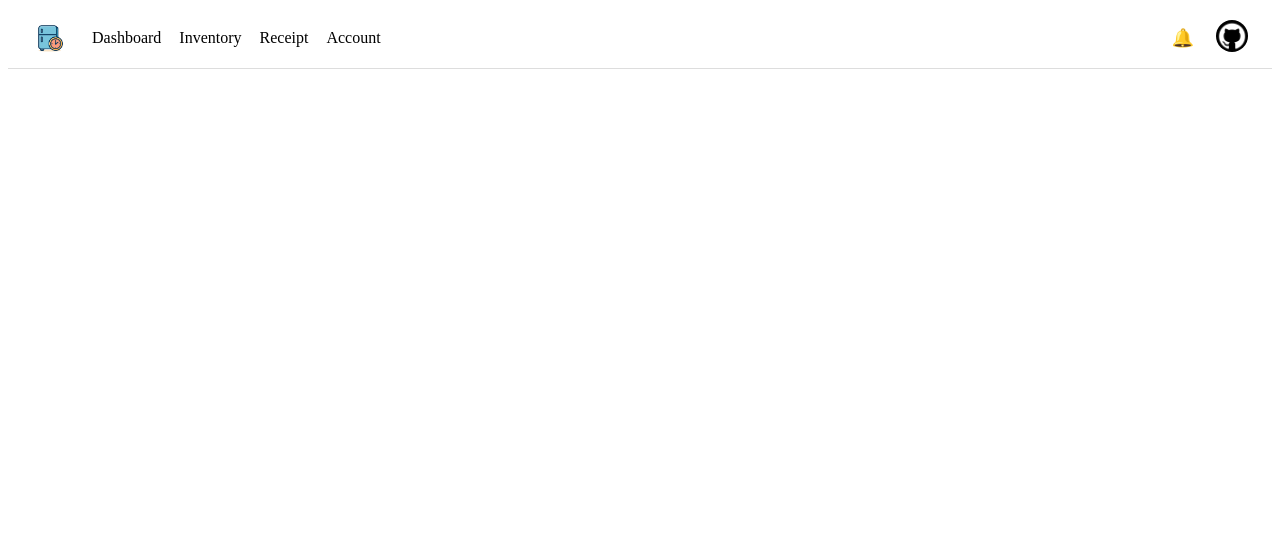
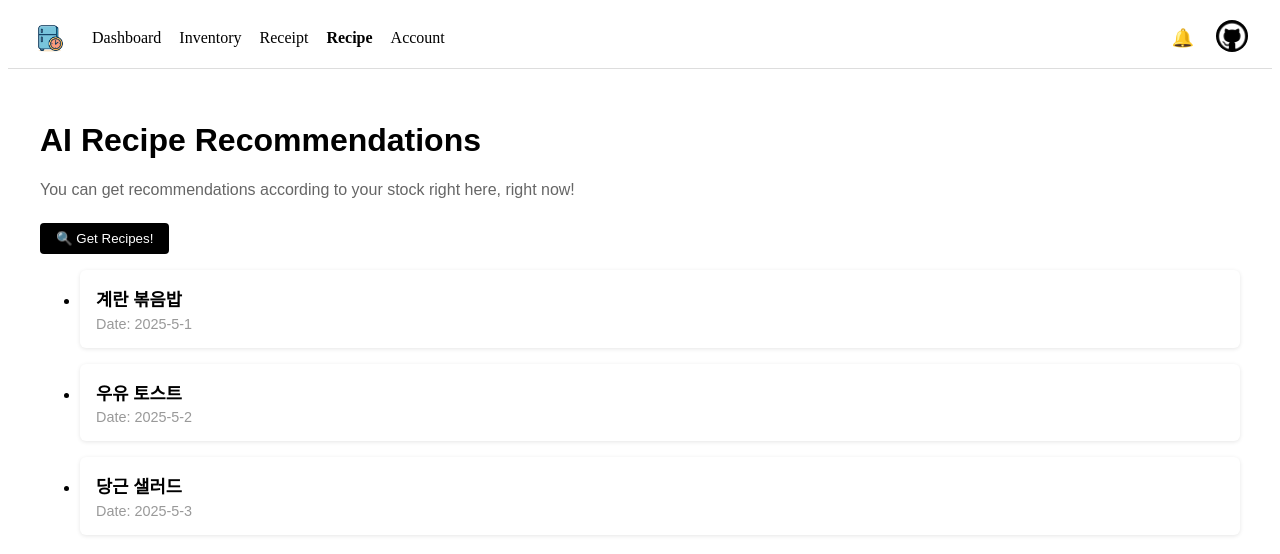
Before and after one commit to sonnykwack/OCR_PJ, a Vue app: page /recipes in a window 1280 px wide. Shown: the top 554 px of the page. Built offline with nearby package versions, Linux system fonts and the light colour scheme.

Commit message:
api 연동 전 최종

```diff
--- a/package.json
+++ b/package.json
@@ -11,8 +11,10 @@
     "format": "prettier --write src/"
   },
   "dependencies": {
+    "chart.js": "^4.4.9",
     "pinia": "^3.0.1",
     "vue": "^3.5.13",
+    "vue-chartjs": "^5.3.2",
     "vue-router": "^4.5.1"
   },
   "devDependencies": {
--- a/src/App.vue
+++ b/src/App.vue
@@ -21,6 +21,7 @@ export default {
           <li><router-link to="/home">Dashboard</router-link></li>
           <li><router-link to="/inventory">Inventory</router-link></li>
           <li><router-link to="/receipt">Receipt</router-link></li>
+          <li><router-link to="/recipes">Recipe</router-link></li>
           <li><router-link to="/account">Account</router-link></li>
         </ul>
       </div>
--- /dev/null
+++ b/src/api/index.js
@@ -0,0 +1,10 @@
+import axios from 'axios'
+
+const api = axios.create({
+  baseURL: '/api',
+  headers: {
+    'Content-Type': 'application/json',
+  },
+})
+
+export default api
--- a/src/components/HomePage.vue
+++ b/src/components/HomePage.vue
@@ -85,7 +85,16 @@
       <section class="overview">
         <div class="inventory-overview">
           <h3>Inventory Overview</h3>
-          <div class="chart">Graph Placeholder</div>
+          <div class="donut-container">
+            <div class="donut-box">
+              <h4>Refrigerated</h4>
+              <Doughnut :data="refrigeratedChartData" :options="chartOptions('Refrigerated')" />
+            </div>
+            <div class="donut-box">
+              <h4>Frozen</h4>
+              <Doughnut :data="frozenChartData" :options="chartOptions('Frozen')" />
+            </div>
+          </div>
         </div>
 
         <div class="recent-activity">
@@ -107,9 +116,15 @@
 <script>
 import { storageSections } from '@/assets/state.js'
 import { useActivityStore } from '@/stores/activity'
+import { Doughnut } from 'vue-chartjs'
+import { Chart as ChartJS, Title, Tooltip, Legend, ArcElement, CategoryScale } from 'chart.js'
+ChartJS.register(Title, Tooltip, Legend, ArcElement, CategoryScale)
 
 export default {
   name: 'HomePage',
+  components: {
+    Doughnut,
+  },
   data() {
     return {
       showAddForm: false,
@@ -127,6 +142,13 @@ export default {
         { name: 'Pasta Primavera', matchPercent: 80 },
         { name: 'Greek Salad', matchPercent: 100 },
       ],
+      recipes: [
+        { recipe_id: 1, title: '계란 볶음밥' },
+        { recipe_id: 2, title: '양배추 샐러드' },
+        { recipe_id: 3, title: '두부 파스타' },
+        { recipe_id: 4, title: '감자조림' },
+      ],
+
       recentActivity: [
         { id: 1, type: 'add', message: 'Added 1L Milk', time: '2 hours ago' },
         { id: 2, type: 'remove', message: 'Removed Expired Yogurt', time: '5 hours ago' },
@@ -210,8 +232,75 @@ export default {
       this.newItem = { section: '', category: '', name: '', capacity: '', qty: 1, daysLeft: null }
       this.showAddForm = false
     },
+    chartOptions(storageName) {
+      const target = this.storageSections.find((s) => s.name === storageName) || { categories: [] }
+      const itemMap = {}
+      target.categories.forEach((cat) => {
+        itemMap[cat.name] = cat.items.map((item) => ({
+          name: item.name,
+          qty: item.qty,
+          expiry: item.expiry || 'N/A',
+        }))
+      })
+      return {
+        responsive: true,
+        plugins: {
+          tooltip: {
+            callbacks: {
+              label: function (context) {
+                const label = context.label
+                const items = itemMap[label] || []
+                if (items.length === 0) return `${label}: 항목 없음`
+                return [`${label}:`, ...items.map((i) => `${i.name} - ${i.qty}개 - ${i.expiry}`)]
+              },
+            },
+          },
+        },
+      }
+    },
   },
   computed: {
+    topRecipes() {
+      return this.recipes.slice(0, 3)
+    },
+    refrigeratedChartData() {
+      const refrigerated = this.storageSections.find((s) => s.name === 'Refrigerated') || {
+        categories: [],
+      }
+      const categoryCounts = {}
+      refrigerated.categories.forEach((cat) => {
+        categoryCounts[cat.name] = cat.items.length
+      })
+      return {
+        labels: Object.keys(categoryCounts),
+        datasets: [
+          {
+            label: '냉장',
+            data: Object.values(categoryCounts),
+            backgroundColor: ['#42A5F5', '#66BB6A', '#FFA726', '#AB47BC', '#FF7043'],
+            borderWidth: 1,
+          },
+        ],
+      }
+    },
+    frozenChartData() {
+      const frozen = this.storageSections.find((s) => s.name === 'Frozen') || { categories: [] }
+      const categoryCounts = {}
+      frozen.categories.forEach((cat) => {
+        categoryCounts[cat.name] = cat.items.length
+      })
+      return {
+        labels: Object.keys(categoryCounts),
+        datasets: [
+          {
+            label: '냉동',
+            data: Object.values(categoryCounts),
+            backgroundColor: ['#4DD0E1', '#FFB74D', '#AED581', '#BA68C8', '#E57373'],
+            borderWidth: 1,
+          },
+        ],
+      }
+    },
     expiringItemsSorted() {
       const items = []
 
@@ -445,7 +534,26 @@ main {
   display: flex;
   gap: 1.5rem;
 }
-.inventory-overview,
+.donut-container {
+  display: flex;
+  justify-content: space-around;
+  align-items: center;
+  flex-wrap: wrap;
+  gap: 2rem;
+  padding: 1rem 0;
+}
+.donut-box {
+  flex: 1 1 200px;
+  max-width: 300px;
+  text-align: center;
+}
+.inventory-overview {
+  background: #fff;
+  padding: 1rem;
+  border-radius: 6px;
+  box-shadow: 0 1px 4px rgba(0, 0, 0, 0.1);
+}
+
 .recent-activity {
   background: #fff;
   padding: 1rem;
--- a/src/components/InventoryPage.vue
+++ b/src/components/InventoryPage.vue
@@ -59,6 +59,7 @@
 <script>
 import { storageSections } from '@/assets/state.js'
 import { useActivityStore } from '@/stores/activity'
+import api from '@/api'
 
 export default {
   name: 'InventoryPage',
--- a/src/components/ReceiptPage.vue
+++ b/src/components/ReceiptPage.vue
@@ -10,13 +10,6 @@
         <p>or</p>
         <button>Browse Files</button>
         <p class="hint">Supports JPG, PNG, PDF up to 10MB</p>
-      </div>
-
-      <div class="upload-box">
-        <h3>Take Photo</h3>
-        <div class="camera-zone">Use your device camera</div>
-        <button>Open Camera</button>
-        <p class="hint">Make sure the receipt is well-lit and clear</p>
       </div>
     </div>
 
--- /dev/null
+++ b/src/components/RecomPage.vue
@@ -0,0 +1,187 @@
+<template>
+  <div class="inventory-page">
+    <h1 class="text-2xl font-bold mb-2">AI Recipe Recommendations</h1>
+    <p class="subtitle">
+      You can get recommendations according to your stock right here, right now!
+    </p>
+
+    <!-- 추천 요청 버튼 -->
+    <button class="manage-btn mb-4" @click="generateAndSaveRecipe">🔍 Get Recipes!</button>
+
+    <!-- 로딩 표시 -->
+    <div v-if="loading" class="text-gray-500">Calling Recipes...</div>
+
+    <!-- 추천된 레시피 리스트 -->
+    <ul class="recipe-list" v-if="!loading && recipes.length > 0">
+      <li
+        v-for="recipe in recipes"
+        :key="recipe.recipe_id"
+        class="recipe-card"
+        @click="openRecipe(recipe.recipe_id)"
+      >
+        <div class="title">{{ recipe.title }}</div>
+        <div class="created">Date: {{ formatDate(recipe.created_at) }}</div>
+      </li>
+    </ul>
+
+    <!-- 추천이 없는 경우 -->
+    <div v-else-if="!loading" class="text-gray-500">No Recommendations.</div>
+
+    <!-- 레시피 상세 보기 모달 -->
+    <div v-if="selectedRecipe" class="manage-modal" @click.self="selectedRecipe = null">
+      <div class="modal-content">
+        <h2 class="text-xl font-bold mb-2">{{ selectedRecipe.title }}</h2>
+        <p class="text-gray-600 mb-3 whitespace-pre-line">{{ selectedRecipe.content }}</p>
+        <h3 class="font-semibold">Used Items</h3>
+        <ul class="list-disc list-inside mb-3">
+          <li v-for="(item, idx) in selectedRecipe.source_items" :key="idx">
+            {{ item.item_name }}
+          </li>
+        </ul>
+        <div class="modal-actions">
+          <button class="manage-btn" @click="selectedRecipe = null">Close</button>
+        </div>
+      </div>
+    </div>
+  </div>
+</template>
+
+<script setup lang="ts">
+import { ref, onMounted } from 'vue'
+const loading = ref(false)
+const recipes = ref<any[]>([])
+const selectedRecipe = ref<any | null>(null)
+const INVENTORY_ID = 1
+const AI_RECIPE_API = '/ai/recipe-generate' // 실제 AI 백엔드가 있다면 이 엔드포인트 사용
+// ✅ 예제용 초기 더미 레시피 3개
+const dummyRecipes = [
+  {
+    recipe_id: 101,
+    title: '계란 볶음밥',
+    created_at: '2025-05-01T12:00:00',
+    content: '1. 계란을 풀고\n2. 밥과 함께 볶아줍니다',
+    source_items: [
+      { item_id: 1, item_name: '계란' },
+      { item_id: 2, item_name: '밥' },
+    ],
+  },
+  {
+    recipe_id: 102,
+    title: '우유 토스트',
+    created_at: '2025-05-02T09:30:00',
+    content: '1. 식빵을 우유에 적시고\n2. 팬에 구워주세요',
+    source_items: [
+      { item_id: 3, item_name: '식빵' },
+      { item_id: 4, item_name: '우유' },
+    ],
+  },
+  {
+    recipe_id: 103,
+    title: '당근 샐러드',
+    created_at: '2025-05-03T10:10:00',
+    content: '1. 당근을 얇게 썰고\n2. 드레싱과 함께 섞어요',
+    source_items: [{ item_id: 5, item_name: '당근' }],
+  },
+]
+// ✅ 페이지 로딩 시 실행
+onMounted(() => {
+  // 실제 환경에서는 아래 함수로 API에서 가져옵니다
+  // fetchSavedRecipes()
+  recipes.value = dummyRecipes // ← 지금은 예제 더미 데이터 사용
+})
+// ✅ 상세보기 클릭 시 레시피 1개를 가져옴 (지금은 더미에서 찾음)
+async function openRecipe(recipeId: number) {
+  // 실제 환경에서는 아래처럼 API에서 불러옴
+  // const res = await fetch(`/api/recipes/${recipeId}`)
+  // selectedRecipe.value = await res.json()
+  selectedRecipe.value = dummyRecipes.find((r) => r.recipe_id === recipeId) || null
+}
+// ✅ 날짜 포맷
+function formatDate(dateString: string) {
+  const d = new Date(dateString)
+  return `${d.getFullYear()}-${d.getMonth() + 1}-${d.getDate()}`
+}
+// ✅ AI 추천받고 저장하는 함수 (지금은 실제 동작하지 않음)
+async function generateAndSaveRecipe() {
+  loading.value = true
+  try {
+    // 1. 인벤토리 재고 가져오기 (예: /api/inventories/1/items)
+    // 2. AI 서버에 item_ids 보내기 → 추천 레시피 받기
+    // 3. /api/recipes POST로 저장
+    // 4. 저장된 레시피 다시 불러오기
+    alert('🔧 Not connected to BackEnd!')
+    // await fetchSavedRecipes()
+  } catch (e) {
+    console.error('Failed getting Recipe!:', e)
+  } finally {
+    loading.value = false
+  }
+}
+</script>
+
+<style scoped>
+.inventory-page {
+  padding: 2rem;
+  font-family: Arial, sans-serif;
+}
+.subtitle {
+  color: #666;
+  margin-bottom: 1.5rem;
+}
+.manage-btn {
+  background: #000;
+  color: #fff;
+  border: none;
+  padding: 0.5rem 1rem;
+  border-radius: 4px;
+  cursor: pointer;
+}
+.recipe-list {
+  display: flex;
+  flex-direction: column;
+  gap: 1rem;
+}
+.recipe-card {
+  background: #fff;
+  border-radius: 6px;
+  box-shadow: 0 1px 4px rgba(0, 0, 0, 0.1);
+  padding: 1rem;
+  cursor: pointer;
+  transition: background 0.2s;
+}
+.recipe-card:hover {
+  background: #f9f9f9;
+}
+.title {
+  font-weight: bold;
+  font-size: 1.1rem;
+}
+.created {
+  color: #999;
+  font-size: 0.9rem;
+  margin-top: 0.3rem;
+}
+.manage-modal {
+  position: fixed;
+  top: 0;
+  left: 0;
+  width: 100vw;
+  height: 100vh;
+  background: rgba(0, 0, 0, 0.4);
+  display: flex;
+  align-items: center;
+  justify-content: center;
+  z-index: 1000;
+}
+.modal-content {
+  background: white;
+  padding: 2rem;
+  border-radius: 10px;
+  width: 600px;
+  max-height: 80vh;
+  overflow-y: auto;
+}
+.modal-actions {
+  text-align: right;
+}
+</style>
--- a/src/router/index.js
+++ b/src/router/index.js
@@ -4,6 +4,7 @@ import HomePage from '../components/HomePage.vue' // 홈 페이지
 import ReceiptPage from '../components/ReceiptPage.vue' // 영수증 업로드
 import InventoryPage from '../components/InventoryPage.vue' //목록
 import AccountPage from '@/components/AccountPage.vue' // 유저 정보
+import RecomPage from '@/components/RecomPage.vue' //메뉴 추천 페이지
 
 const routes = [
   { path: '/', component: LoginPage },
@@ -11,6 +12,7 @@ const routes = [
   { path: '/receipt', component: ReceiptPage },
   { path: '/inventory', component: InventoryPage },
   { path: '/account', component: AccountPage },
+  { path: '/recipes', component: RecomPage },
 ]
 
 const router = createRouter({
```
Also changed, not shown: src/components/LoginPage.vue (+16 -5 lines), src/assets/kakao-icon.png (added).
